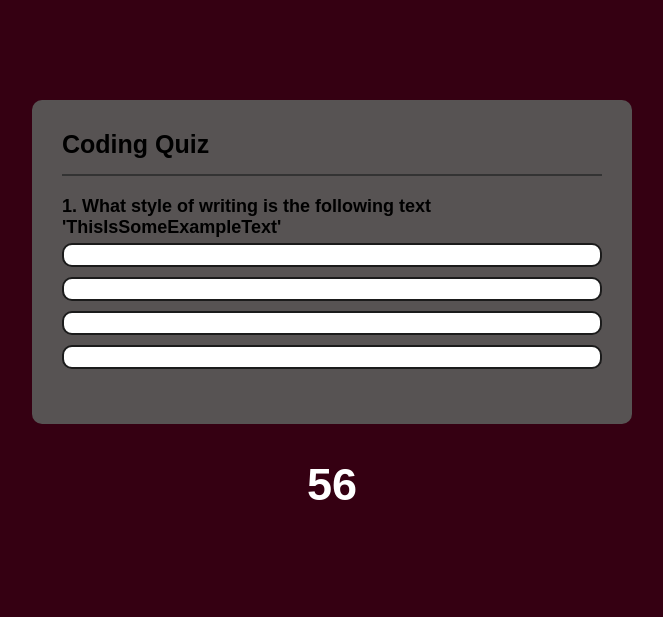
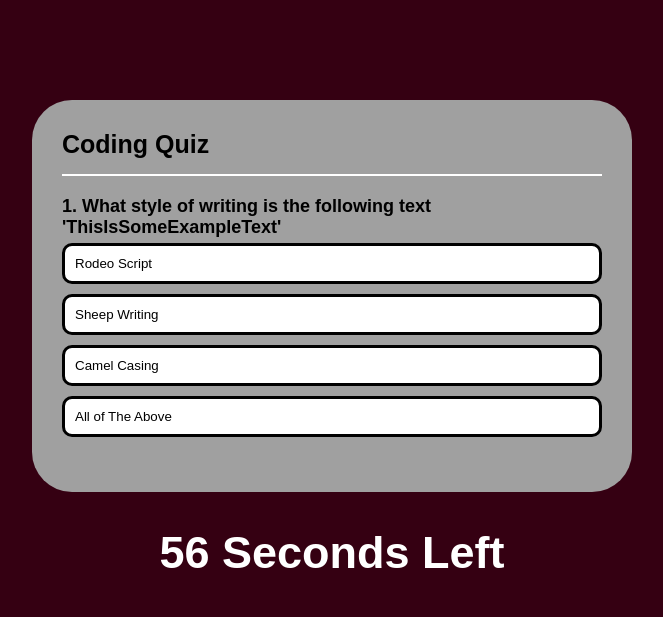
Before and after one commit to ColeCarter9530/Code-Quiz-Challenge-Four, a plain HTML site: page index.html in a window 1280 px wide. Shown: the whole page, without its empty margins (308-971 px from the left). Drawn offline with Linux system fonts and the light colour scheme.

Commit message:
fixed a syntax error that was blocking the answer options text from rendering on the page

```diff
--- a/index.html
+++ b/index.html
@@ -19,8 +19,7 @@
         </div>
     </div>
     <div id="timer">
-        <h2>Time Left</h2>
-        <p id="timerDisplay">60</p>
+        <p id="timerDisplay">60 Seconds Left</p>
         </div>
     <script src="index.js"></script>
 </body>
--- a/index.js
+++ b/index.js
@@ -20,9 +20,9 @@ const questions = [
     {
         question: "How do you link your JavaScript file to your html?",
         answers: [
-            { text: "Using a <link> tag", correct: false},
-            { text: "Using a <h1> tag", correct: false},
-            { text: "Using a <script> tag", correct: true},
+            { text: "Using a link tag", correct: false},
+            { text: "Using an h1 tag", correct: false},
+            { text: "Using a script tag", correct: true},
             { text: "You dont have to link them", correct: false}
         ]
     },
@@ -59,7 +59,7 @@ function showQuestion() {
 
     currentQuestion.answers.forEach(answer => {
         const button = document.createElement("button");
-        button.innerhtml = answer.text;
+        button.innerHTML = answer.text;
         button.classList.add("btn");
         answerButtons.appendChild(button);
         if(answer.correct){
@@ -81,10 +81,10 @@ function selectAnswer(e){
     const selectedBtn = e.target;
     const isCorrect = selectedBtn.dataset.correct === "true";
     if(isCorrect){
-        selectedBtn.classlist.add("correct");
-        score++;
+        // selectedBtn.classlist.add("correct");
+        // score++;
     } else{
-        selectedBtn.classlist.add("incorrect");
+        // selectedBtn.classlist.add("incorrect");
     }
     Array.from(answerButtons.children).forEach(button => {
         if(button.dataset.correct === "true"){
@@ -95,19 +95,12 @@ function selectAnswer(e){
     nextButton.style.display = "block";
 }
 
-function showScore() {
-    resetState();
-    questionElement.innerHTML = `You scored ${score} out of ${questions.length}!`;
-    nextButton.innerHTML = "Play Again";
-    nextButton.style.display = "block";
-}
-
 function handleNextButton() {
     currentQuestionIndex++;
     if(currentQuestionIndex < questions.length){
         showQuestion();
     } else {
-        showScore();
+        // showScore();
     }
 }
 
@@ -121,7 +114,7 @@ nextButton.addEventListener("click", ()=> {
 function timer(){
     var sec = 60;
     var timer = setInterval(function(){
-        document.getElementById('timer').innerHTML=''+sec;
+        document.getElementById('timer').innerHTML=sec+ " Seconds Left";
         sec--;
         if (sec < 0) {
             clearInterval(timer);
--- a/style.css
+++ b/style.css
@@ -10,11 +10,12 @@ body{
 }
 
 .app{
-    background: rgb(87, 83, 83);
+    background: rgb(160, 160, 160);
     width: 90%;
     max-width: 600px;
     margin: 100px auto 0;
-    border-radius: 10px;
+    border-radius: 40px;
+    border-color: black;
     padding: 30px;
 }
 
@@ -22,7 +23,7 @@ body{
     font-size: 25px;
     color: black;
     font-weight: 600;
-    border-bottom: 2px solid #333;
+    border-bottom: 2px solid #ffffff;
     padding-bottom: 15px;
 }
 
@@ -40,7 +41,7 @@ body{
     color: black;
     font-weight: 500;
     width: 100%;
-    border: 2px solid rgb(27, 27, 27);
+    border: 3px solid rgb(0, 0, 0);
     padding: 10px;
     margin: 5px 0;
     text-align: left;
```
Also changed, not shown: 1 other file.
